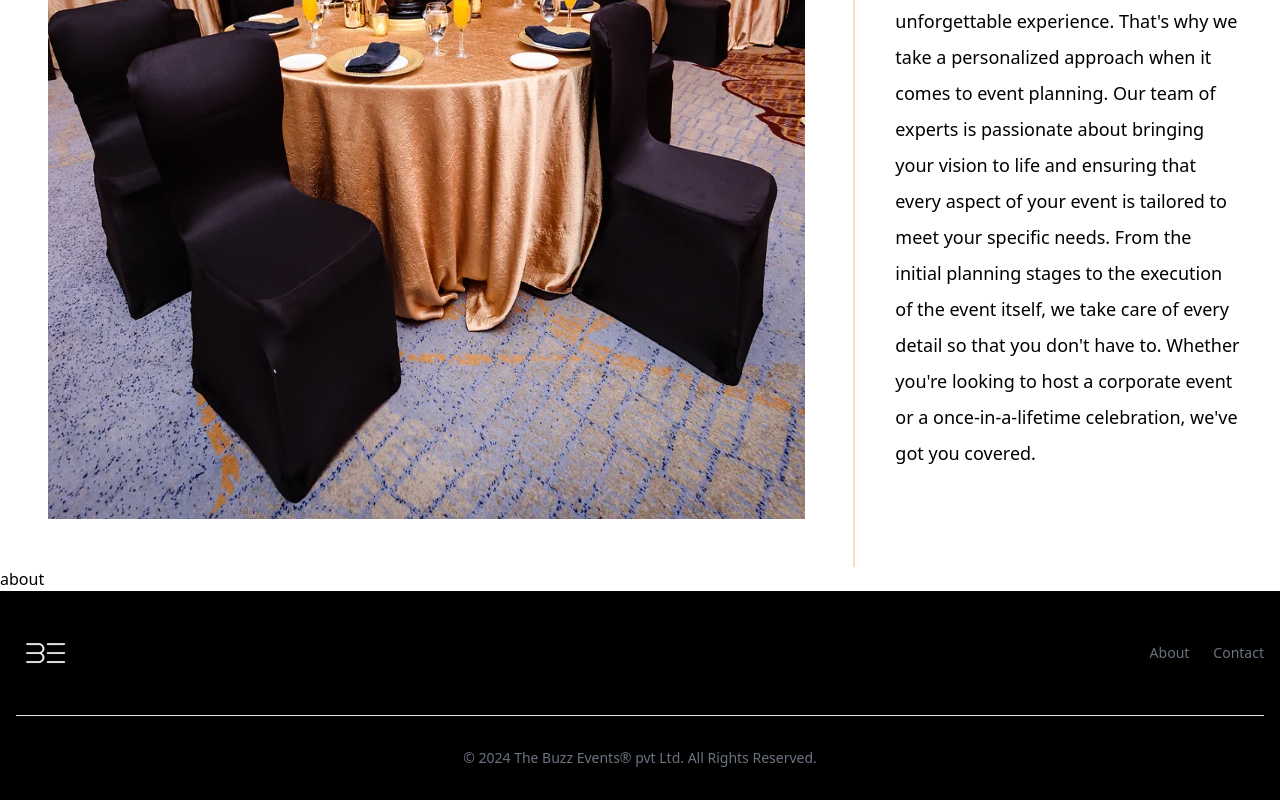
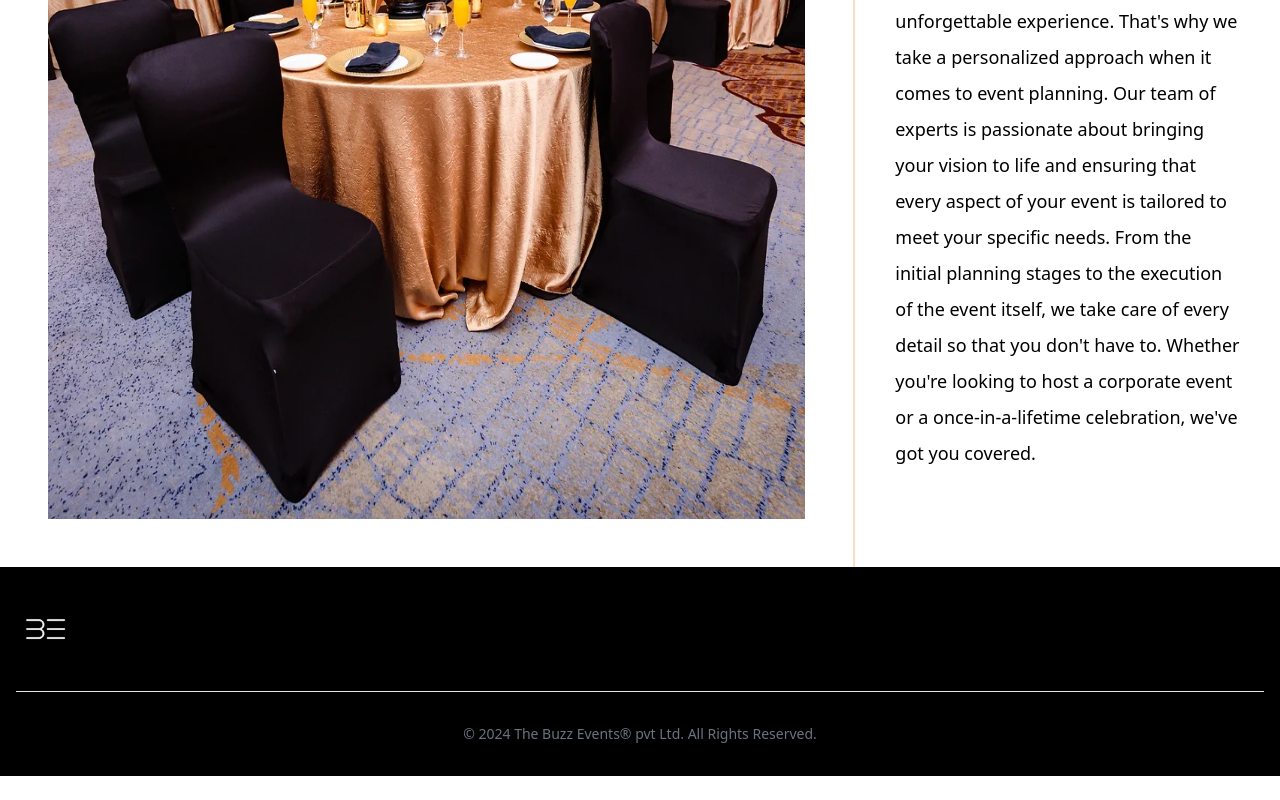
Before and after one commit to mohdkaif1729/minor-project, a React (Vite) app: page /about-us in a window 1280 px wide. Shown: the part 1377-2177 px from the top of the page. After the commit the page ends 2153 px from the top, so only its background shows below. Built offline with nearby package versions, Linux system fonts and the light colour scheme.

Commit message:
footer unused link removed

```diff
--- a/src/components/Home/Footer.jsx
+++ b/src/components/Home/Footer.jsx
@@ -18,7 +18,7 @@ function Footer() {
             </span>
           </NavLink>
           <ul className="flex flex-wrap items-center mb-6 text-sm font-medium text-gray-500 sm:mb-0 dark:text-gray-400">
-            <li>
+            {/* <li>
               <a href="#" className="hover:underline me-4 md:me-6">
                 About
               </a>
@@ -28,7 +28,7 @@ function Footer() {
               <a href="#" className="hover:underline">
                 Contact
               </a>
-            </li>
+            </li> */}
           </ul>
         </div>
         <hr className="my-6 border-gray-200 sm:mx-auto dark:border-gray-700 lg:my-8" />
--- a/src/components/Pages/AboutUs.jsx
+++ b/src/components/Pages/AboutUs.jsx
@@ -9,7 +9,7 @@ function About() {
   return (
     <div>
       <AboutTop />
-      <AboutBottom />
+      {/* <AboutBottom /> */}
     </div>
   );
 }
--- a/src/components/Pages/SignUp.jsx
+++ b/src/components/Pages/SignUp.jsx
@@ -20,7 +20,9 @@ function Signup() {
 
     try {
       const response = await axios.post(
-        "https://minor-project-backend-hcd9.onrender.com/api/v1/users/register", // Update URL as needed
+        // "https://minor-project-backend-hcd9.onrender.com/api/v1/users/register", // Update URL as needed
+        "http://localhost:8000/api/v1/users/register", // Update URL as needed
+
         {
           fullName: data.fullName,
           email: data.email,
```
